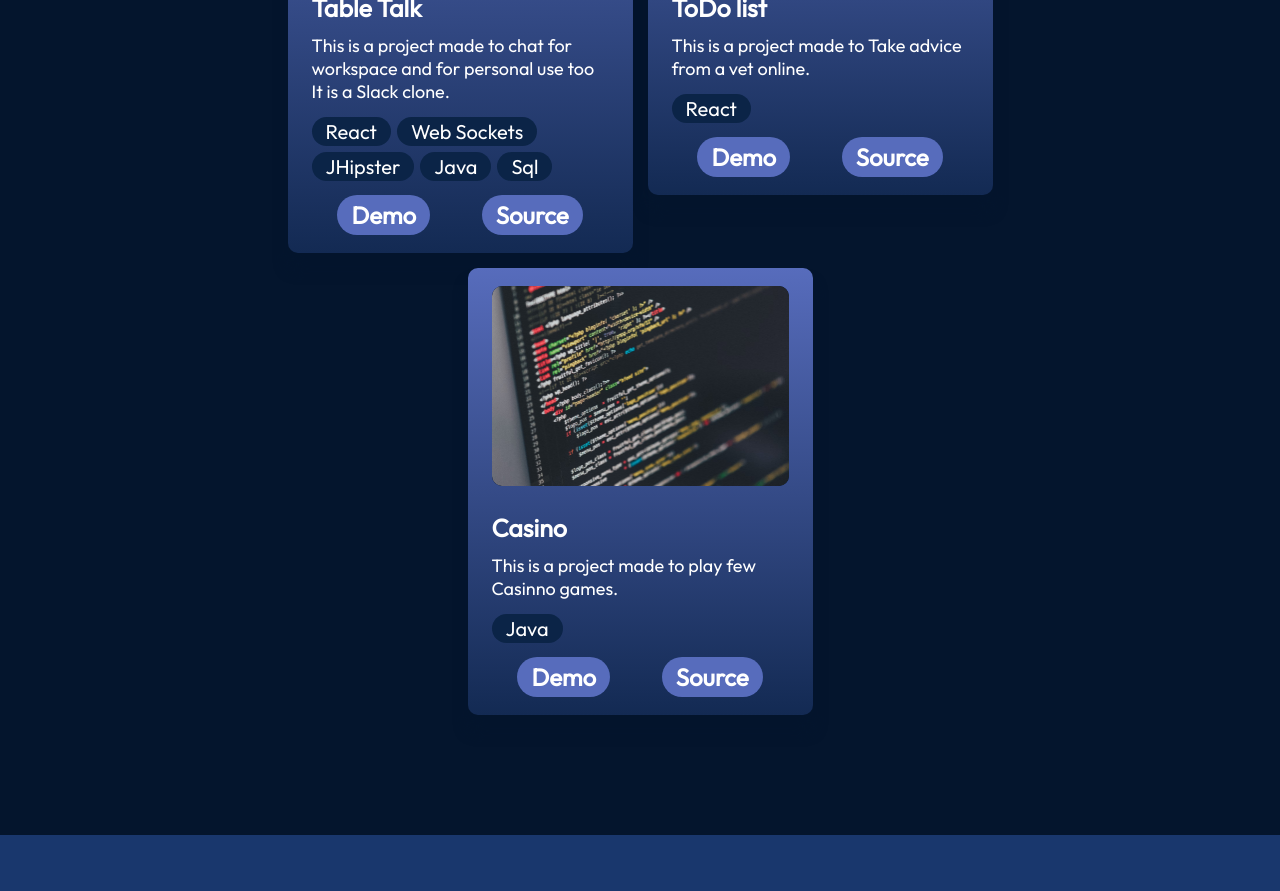
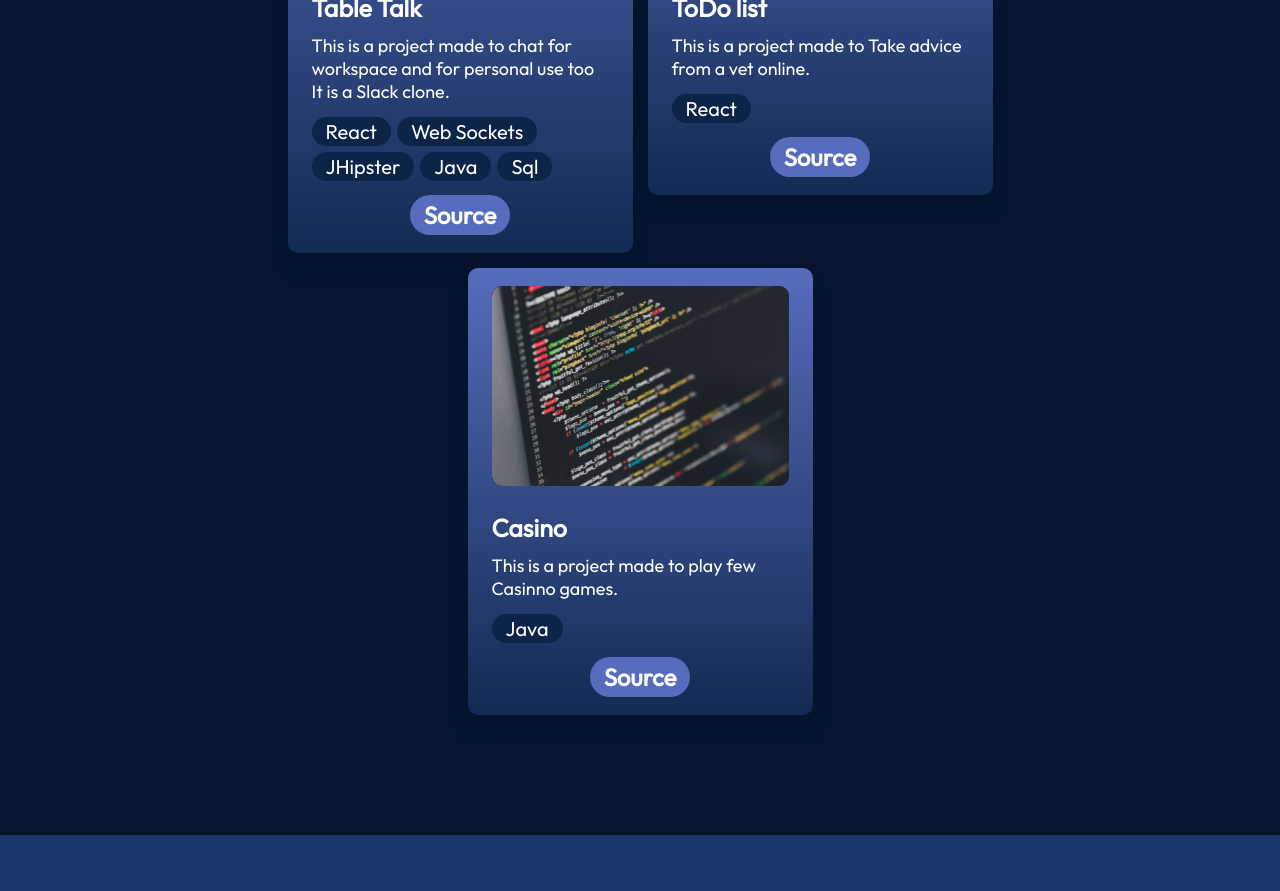
Before and after one commit to Dikshasharmaa/ResponsivePortfolio, a React (Create React App) app: page / in a window 1280 px wide. Shown: the part 3160-4051 px from the top of the page. Built offline with nearby package versions, Linux system fonts and the light colour scheme.

Commit message:
Added source to the projects

```diff
--- a/src/components/Projects/ProjectCard.jsx
+++ b/src/components/Projects/ProjectCard.jsx
@@ -25,9 +25,6 @@ export const ProjectCard = ({
         })}
       </ul>
       <div className={styles.links}>
-        <a href={demo} className={styles.link}>
-          Demo
-        </a>
         <a href={source} className={styles.link}>
           Source
         </a>
--- a/src/components/data/projects.json
+++ b/src/components/data/projects.json
@@ -21,6 +21,6 @@
       "description": "This is a project made to play few Casinno games.",
       "skills": ["Java"],
       "demo": "https://www.example.com",
-      "source": "https://www.github.com"
+      "source": "https://github.com/Dikshasharmaa/GroupCasino"
     }
   ]
```
